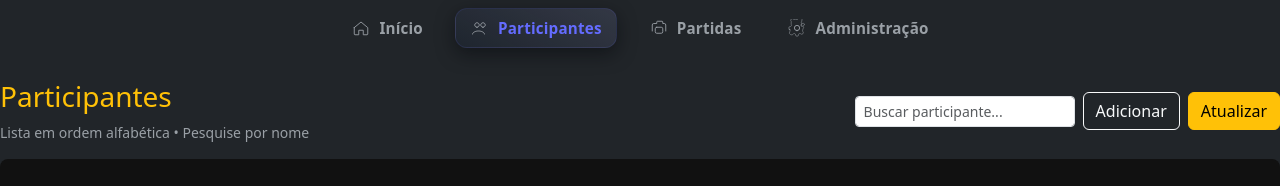
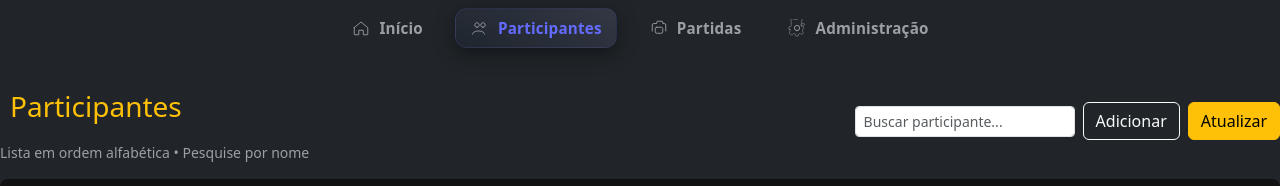
Before and after one commit to ianzrocha/pelada-final, a React (Vite) app: page / in a window 1280 px wide. Both pictures are taken after a click on the item "Participantes". Shown: the top 186 px of the page. Built offline with nearby package versions, Linux system fonts and the light colour scheme; no server answers.

Commit message:
react/up4

```diff
--- a/src/pages/Admin.jsx
+++ b/src/pages/Admin.jsx
@@ -42,7 +42,7 @@ export default function Admin(){
   return (
     <div>
       <div className="d-flex justify-content-between align-items-center mb-3">
-        <h3 className="text-warning">Administração</h3>
+        <h3 className="text-warning" style={{padding: "10px"}}>Administração</h3>
         <div className="d-flex gap-2">
           <button className="btn btn-primary" onClick={exportCSV}>Exportar CSV</button>
         </div>
--- a/src/pages/Matches.jsx
+++ b/src/pages/Matches.jsx
@@ -35,7 +35,7 @@ export default function Matches({openCreate=false}){
   return (
     <div>
       <div className="d-flex justify-content-between align-items-center mb-3">
-        <h3 className="text-warning">Partidas</h3>
+        <h3 className="text-warning" style={{padding:"10px"}}>Partidas</h3>
         <div>
           <button className="btn btn-outline-light me-2" onClick={()=>setShowForm(s=>!s)}>{showForm ? 'Fechar' : 'Criar Partida'}</button>
         </div>
--- a/src/pages/Participants.jsx
+++ b/src/pages/Participants.jsx
@@ -34,7 +34,7 @@ export default function Participants(){
     <div>
       <div className="d-flex justify-content-between align-items-center mb-3">
         <div>
-          <h3 className="text-warning">Participantes</h3>
+          <h3 className="text-warning" style={{padding: '10px'}}>Participantes</h3>
           <div className="small muted">Lista em ordem alfabética • Pesquise por nome</div>
         </div>
         <div className="d-flex gap-2 align-items-center">
```
